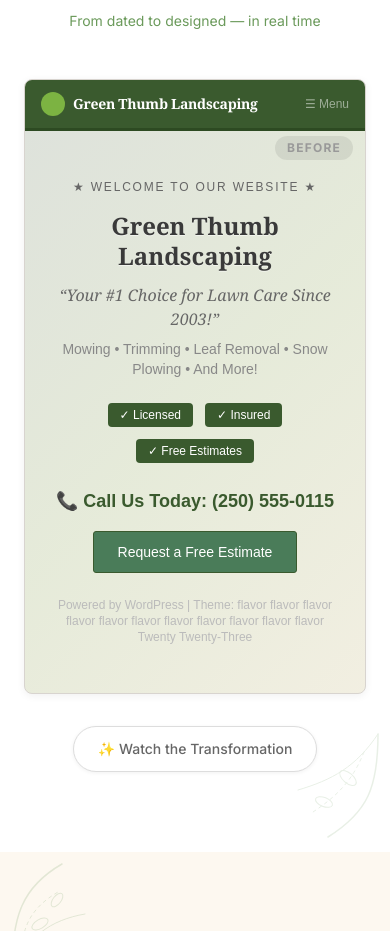
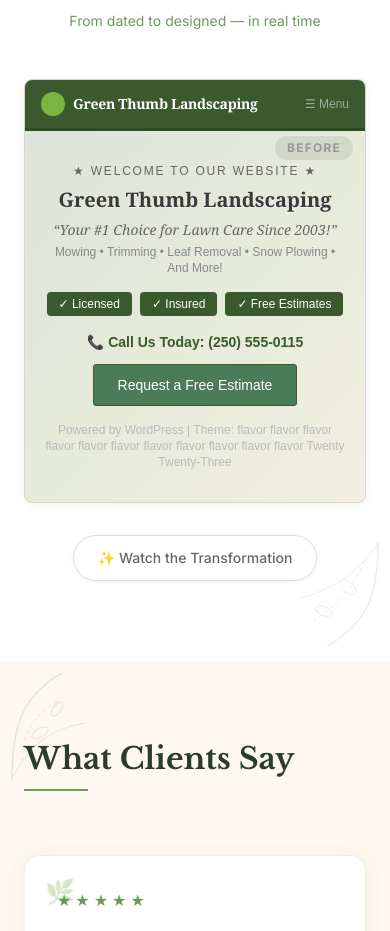
Before and after one commit to AgentWarhead/kootenay-made, a Next.js app: page /styles/demos/home-garden in a window 390 px wide. Shown: the part 4680-5611 px from the top of the page. Built offline with nearby package versions, Linux system fonts and the light colour scheme.

Commit message:
fix: tighten before state mobile spacing to match after state

```diff
--- a/src/app/styles/demos/home-garden/page.tsx
+++ b/src/app/styles/demos/home-garden/page.tsx
@@ -175,7 +175,7 @@
             </div>
 
             {/* Hero area */}
-            <div className="relative px-6 sm:px-10 py-12 sm:py-16 md:py-20 text-center">
+            <div className="relative px-5 sm:px-10 py-8 sm:py-14 md:py-20 text-center">
               {/* Fake stock gradient background */}
               <div
                 className="absolute inset-0 opacity-[0.12]"
@@ -185,13 +185,13 @@
               />
               <div className="relative z-10">
                 <p
-                  className="text-xs uppercase tracking-wide mb-4"
+                  className="text-xs uppercase tracking-wide mb-2 sm:mb-4"
                   style={{ fontFamily: 'Arial, sans-serif', color: '#666', letterSpacing: '0.15em' }}
                 >
                   &#9733; Welcome to Our Website &#9733;
                 </p>
                 <h2
-                  className="text-2xl sm:text-3xl md:text-4xl lg:text-5xl leading-tight mb-3"
+                  className="text-xl sm:text-3xl md:text-4xl lg:text-5xl leading-tight mb-2 sm:mb-3"
                   style={{
                     fontFamily: 'Georgia, serif',
                     color: '#3a3a3a',
@@ -202,20 +202,20 @@
                   Green Thumb Landscaping
                 </h2>
                 <p
-                  className="text-base sm:text-lg mb-2"
+                  className="text-sm sm:text-lg mb-1 sm:mb-2"
                   style={{ fontFamily: 'Georgia, serif', color: '#666', fontStyle: 'italic' }}
                 >
                   &ldquo;Your #1 Choice for Lawn Care Since 2003!&rdquo;
                 </p>
                 <p
-                  className="text-sm mb-6"
+                  className="text-xs sm:text-sm mb-4 sm:mb-6"
                   style={{ fontFamily: 'Arial, sans-serif', color: '#888' }}
                 >
                   Mowing &bull; Trimming &bull; Leaf Removal &bull; Snow Plowing &bull; And More!
                 </p>
 
                 {/* Ugly stock badges row */}
-                <div className="flex justify-center gap-3 mb-6 flex-wrap">
+                <div className="flex justify-center gap-2 sm:gap-3 mb-4 sm:mb-6 flex-wrap">
                   <span className="px-3 py-1 text-xs rounded" style={{ backgroundColor: '#3a5a2e', color: '#fff', fontFamily: 'Arial, sans-serif' }}>
                     &#10003; Licensed
                   </span>
@@ -228,7 +228,7 @@
                 </div>
 
                 {/* Phone number floating awkwardly */}
-                <p className="text-lg font-bold mb-4" style={{ fontFamily: 'Arial, sans-serif', color: '#3a5a2e' }}>
+                <p className="text-sm sm:text-lg font-bold mb-3 sm:mb-4" style={{ fontFamily: 'Arial, sans-serif', color: '#3a5a2e' }}>
                   &#128222; Call Us Today: (250) 555-0115
                 </p>
 
@@ -248,7 +248,7 @@
                 </span>
 
                 {/* Fake "powered by" footer */}
-                <p className="mt-6 text-xs" style={{ color: '#bbb', fontFamily: 'Arial, sans-serif' }}>
+                <p className="mt-4 sm:mt-6 text-xs" style={{ color: '#bbb', fontFamily: 'Arial, sans-serif' }}>
                   Powered by WordPress | Theme: flavor flavor flavor flavor flavor flavor flavor flavor flavor flavor flavor Twenty Twenty-Three
                 </p>
               </div>
```
